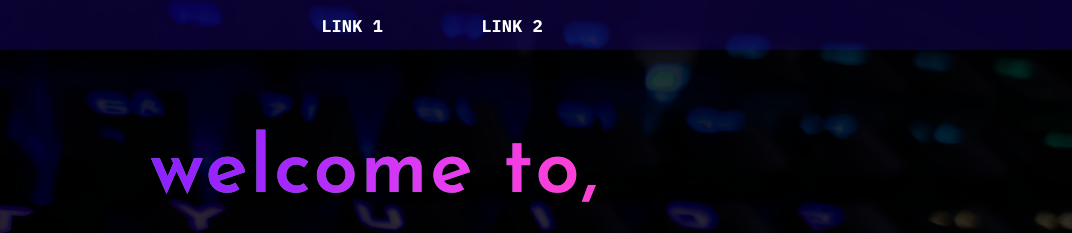
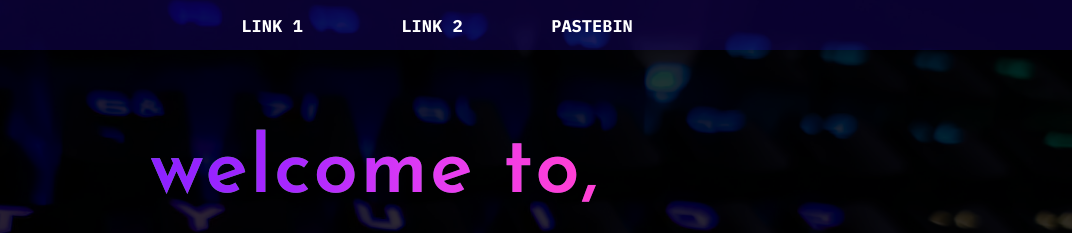
Before and after one commit to hassan-980/codestation.github.io, a plain HTML site: page index.html in a window 1280 px wide. Shown: the top 233 px of the page, 208-1280 px from the left. Drawn offline with nearby package versions, Linux system fonts and the light colour scheme.

Commit message:
Update index.html

```diff
--- a/index.html
+++ b/index.html
@@ -39,6 +39,7 @@
             <ul>
                 <li><a href="https://drive.google.com/drive/folders/1EE-4Do2QSr9RVB8kZ2n_32NIkzO1L2Or?usp=sharing">LINK 1</a></li>
                 <li><a href="https://mega.nz/folder/wnFBESgb#wo9LvGNQo-IV6p0KI5FuRA">LINK 2</a></li>
+                <li><a href="https://pastebin.com/0LGdWSSL">PASTEBIN</a></li>
                 <!-- <li><a href="#blog">BLOG</a></li>
                 <li><a href="#about">ABOUT</a></li>
                 <li><a href="#contact">CONTACT US</a></li> -->
@@ -50,6 +51,7 @@
                 <!-- <li><a onclick="closenavbar()" href="">HOME</a></li> -->
                 <li><a href="https://drive.google.com/drive/folders/1EE-4Do2QSr9RVB8kZ2n_32NIkzO1L2Or?usp=sharing">LINK 1</a></li>
                 <li><a href="https://mega.nz/folder/wnFBESgb#wo9LvGNQo-IV6p0KI5FuRA">LINK 2</a></li>
+                <li><a href="https://pastebin.com/0LGdWSSL">PASTEBIN</a></li>
                 <!-- <li><a onclick="closenavbar()" href="#blog">BLOG</a></li>
                 <li><a onclick="closenavbar()" href="#about">ABOUT</a></li>
                 <li><a onclick="closenavbar()" id="con-href">CONTACT US</a></li> -->
```
